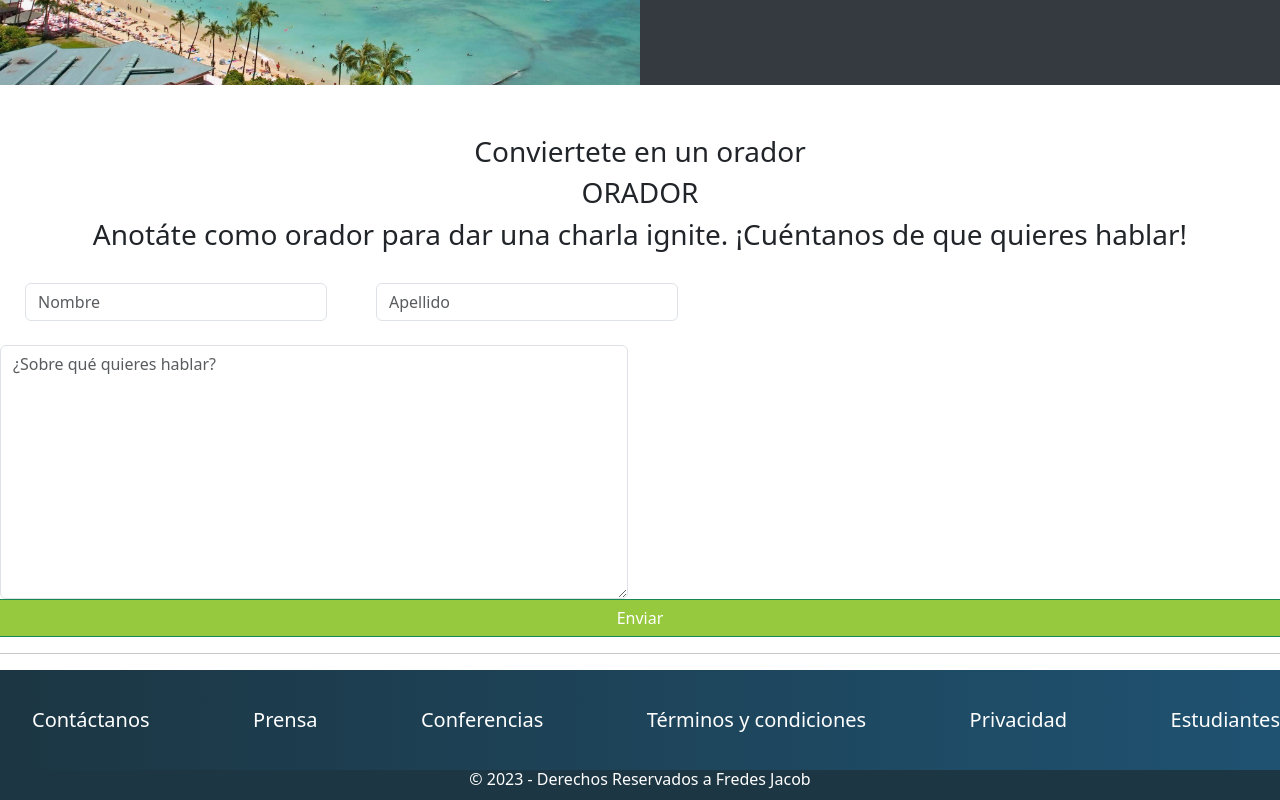
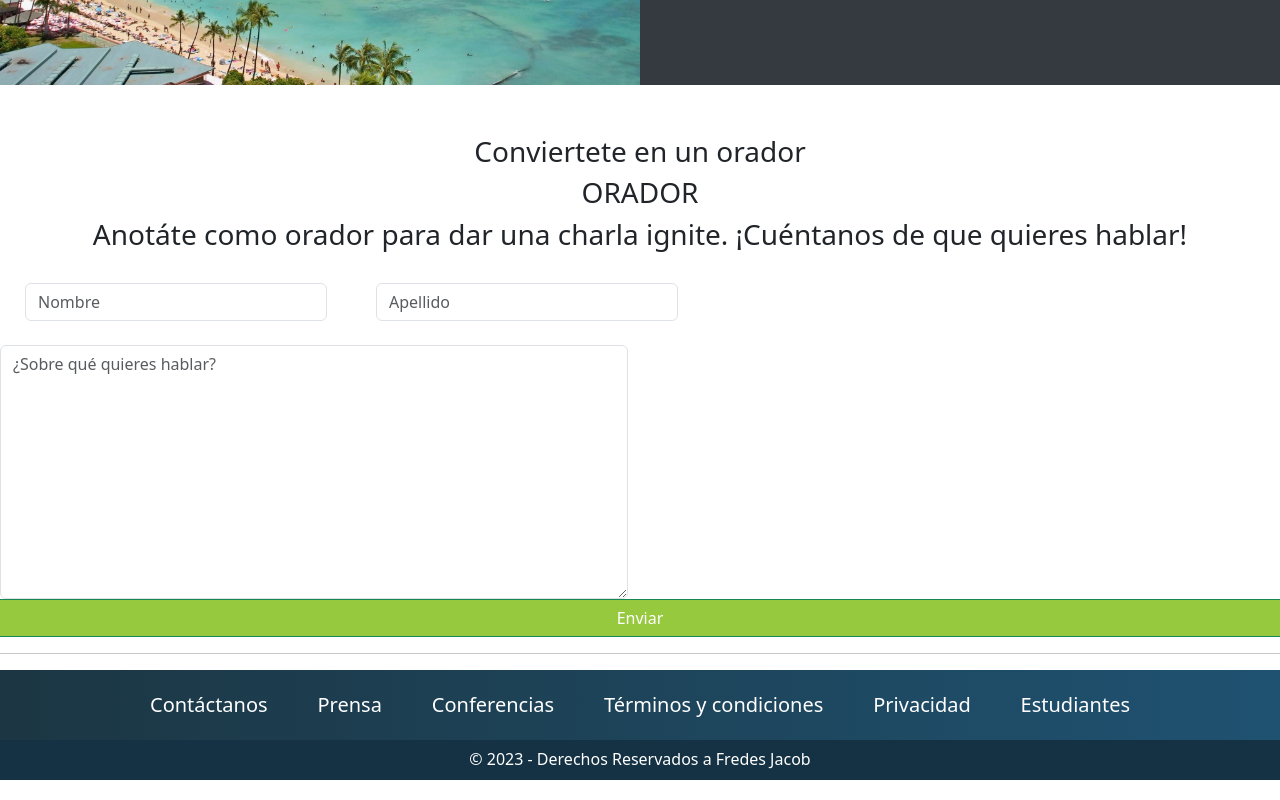
Before and after one commit to JacobFredes/JacobFredes.github.io, a plain HTML site: page index.html in a window 1280 px wide. Shown: the part 1076-1876 px from the top of the page. Drawn offline with nearby package versions, Linux system fonts and the light colour scheme.

Commit message:
footer 2

```diff
--- a/styles/footer.css
+++ b/styles/footer.css
@@ -4,18 +4,20 @@
     list-style: none;
     color: white;
     text-align: center;
-    height: 100px;
+    height: 70px;
     width: 100%;
     display:flex;
-    justify-content:space-between ;
+    justify-content:space-between !important;
     align-items: center;
-margin-bottom: 0;}
+    margin-bottom: 0;
+    padding-right: 150px;
+    padding-left: 150px;}
 
 .copyright{
-    background: rgba(28,54,67,255);
-    height: 30px;
+    background: rgba(20,50,67,255);
+    height: 40px;
     color: white;
     margin-bottom: 0;
     font-size: medium;
-
+    padding-top: 10px;
 }
```
